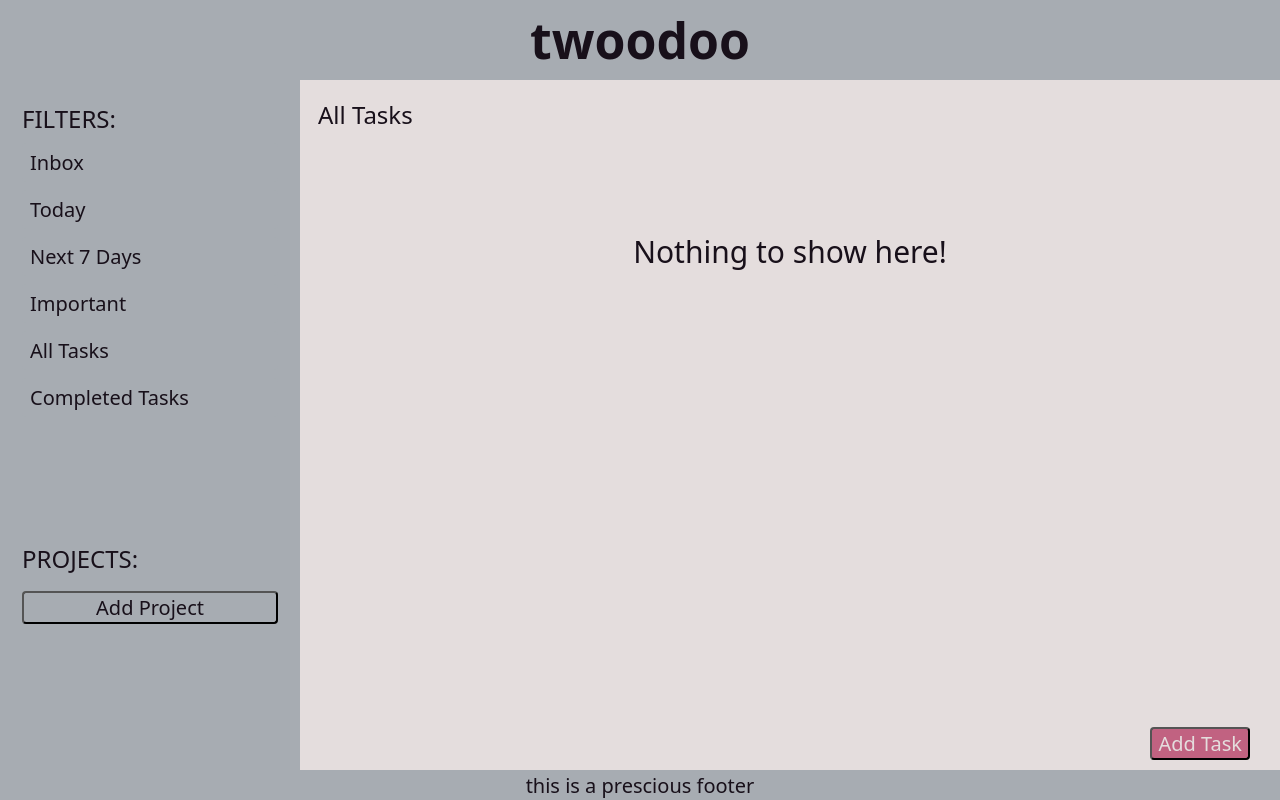
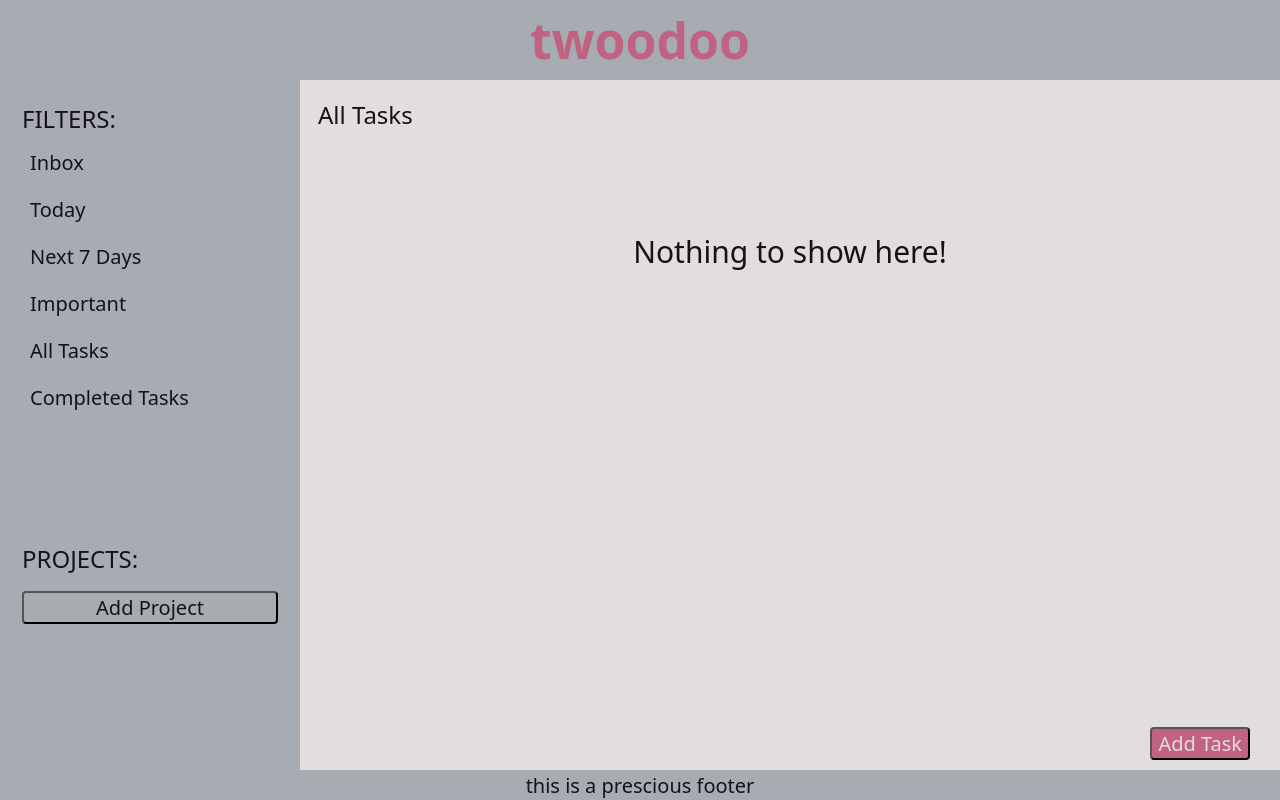
Before and after one commit to VecchiR/todolist, a website built with webpack: page src/index.html in a window 1280 px wide. Built offline with nearby package versions, Linux system fonts and the light colour scheme.

Commit message:
Edit logo color and add text shadow

```diff
--- a/src/style.css
+++ b/src/style.css
@@ -18,6 +18,7 @@
     --primary-little-lighter: hsl(from var(--primary) h s calc(l + 0.05));
     --primary-lighter: hsl(from var(--primary) h s calc(l + 0.14));
     --primary-darker: hsl(from var(--primary) h s calc(l - 0.1));
+    --primary-even-darker: hsl(from var(--primary) h s calc(l - 0.2));
     --background-lighter: hsl(from var(--background) h s calc(l + 0.08));
     --accent-darker: hsl(from var(--accent) h s calc(l - 0.05));
 }
@@ -25,6 +26,8 @@
 .logo {
     font-weight: 600;
     font-size: 50px;
+    color: var(--accent);
+    text-shadow: 3px 4px var(--primary-even-darker);
 }
 
 
```
